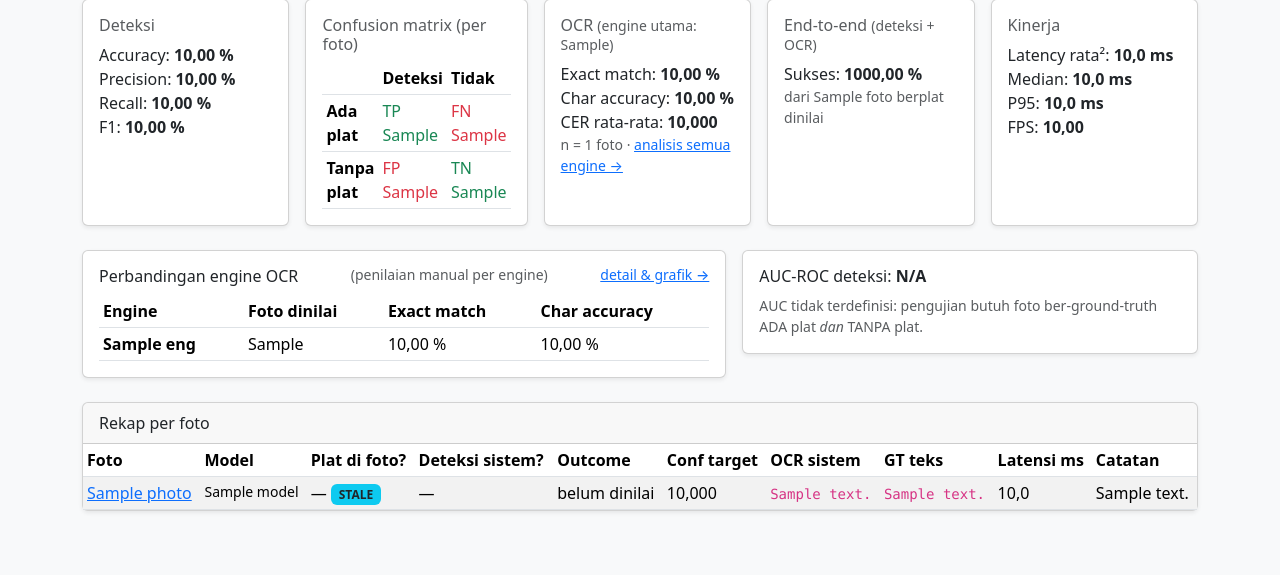
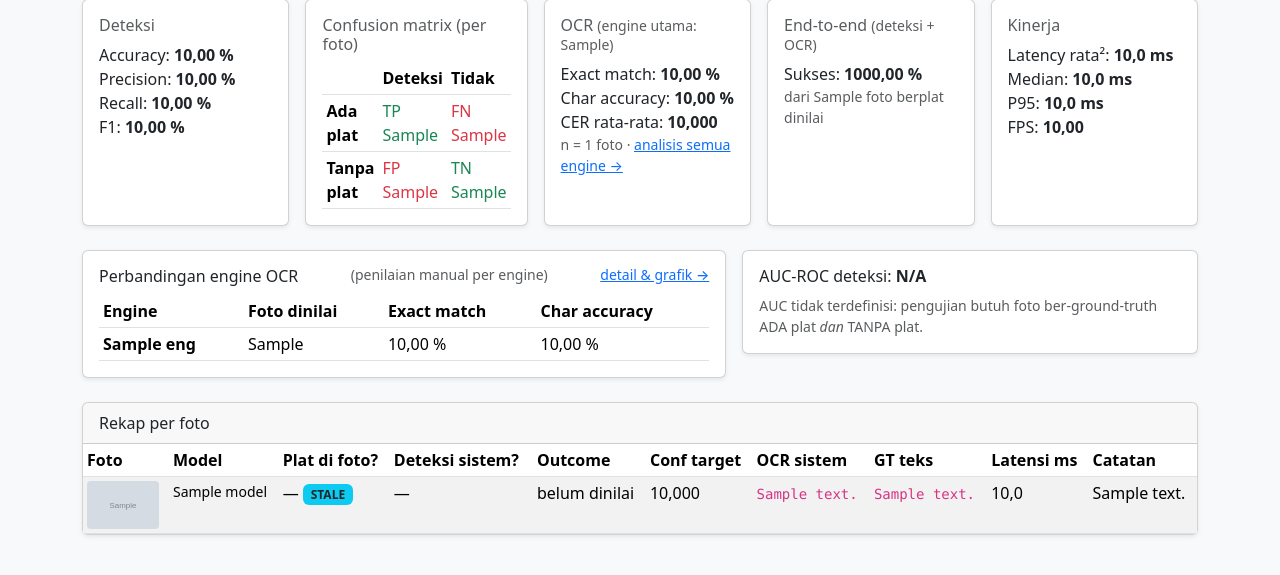
Before and after one commit to lufias69/Yolo-GLM-Plat-Detection, a Django app: template webapp/testing/templates/testing/report.html in a window 1280 px wide. Shown: the part 210-785 px from the top of the page. Run offline with Django 5.2, Linux system fonts and the light colour scheme; tables that the repository leaves empty hold one stand-in row (values such as "Sample post"); the template is opened without the code that fills it: values that come from a table or form of the project are taken from there, most other values are stand-ins (such as "Sample title", 1, 10 or a date in 2020); grey boxes marked "Sample" are stand-in pictures; some libraries are stand-ins or nearby versions.

Commit message:
ui: show photo thumbnail preview in report rekap table
The Foto column showed truncated filenames; now renders the annotated (or
original) image as a 72x48 clickable preview like the OCR report, with the
filename as tooltip and text fallback when no image exists. 1 new view test.

Co-Authored-By: Claude Code <noreply@anthropic.com>

```diff
--- a/webapp/testing/templates/testing/report.html
+++ b/webapp/testing/templates/testing/report.html
@@ -109,7 +109,15 @@
       <tbody>
       {% for r in rows %}
         <tr>
-          <td><a href="{% url 'testing:photo_detail' r.photo.id %}">{{ r.photo.original_name|truncatechars:32 }}</a></td>
+          <td class="p-1">
+            <a href="{% url 'testing:photo_detail' r.photo.id %}" title="{{ r.photo.original_name }}">
+              {% if r.photo.annotated_image %}
+                <img class="rekap-thumb" src="{{ r.photo.annotated_image.url }}" alt="{{ r.photo.original_name }}" style="height:48px;width:72px;object-fit:cover;border-radius:4px;display:block;">
+              {% elif r.photo.image %}
+                <img class="rekap-thumb" src="{{ r.photo.image.url }}" alt="{{ r.photo.original_name }}" style="height:48px;width:72px;object-fit:cover;border-radius:4px;display:block;">
+              {% else %}{{ r.photo.original_name|truncatechars:24 }}{% endif %}
+            </a>
+          </td>
           <td class="small">{{ r.photo.model.name|default:'—' }}</td>
           <td>
             {% if r.ann.gt_presence == 'ADA' %}<span class="text-success fw-bold">&#10003; Ada</span>
```
Also changed, not shown: webapp/testing/tests/test_views_report.py (+8 -0 lines).
